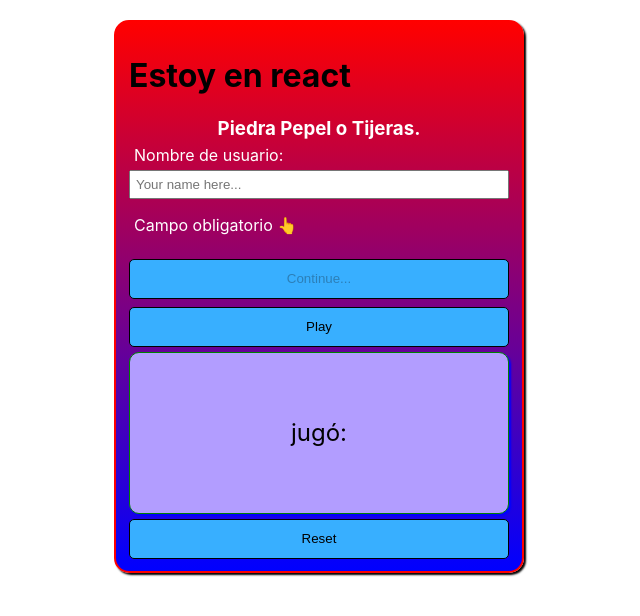
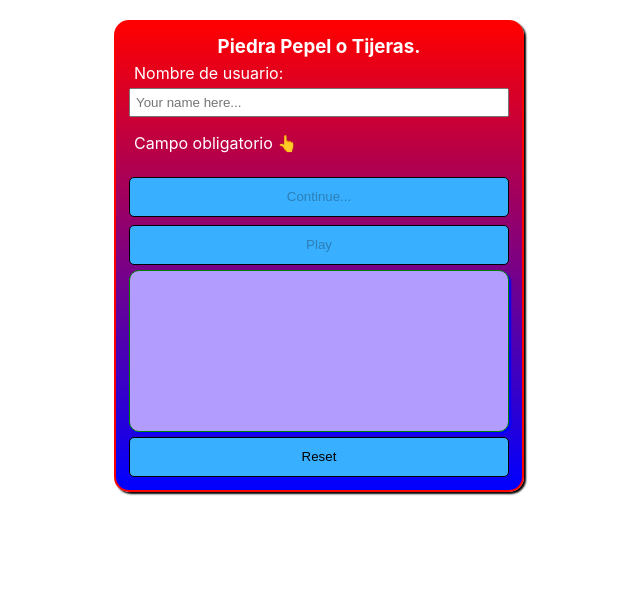
Before and after one commit to NumaTejeda/practico3, a React (Create React App) app: page / in a window 1280 px wide. Shown: the top 616 px of the page, without its empty margins (321-961 px from the left). Built offline with nearby package versions, Linux system fonts and the light colour scheme; the HTML template or start-up script is replaced by a standard one.

Commit message:
ahi te va juan

```diff
--- a/src/App.js
+++ b/src/App.js
@@ -13,8 +13,11 @@ function App(){
   const [display, setDisplay] = useState("none");
   const [mostrarBotonera, setMostrarBotonera] = useState(false)
   const [jugadaUsuario, setJugadaUsuario] = useState(null);
+  const [btnDisabled, setBtnDisabled] = useState(true);
+
+
+
   let playUser = (USER_PLAY) => {
-    console.log(USER_PLAY + " COMPONENTE ABUELO")
     setJugadaUsuario(USER_PLAY);
   }
   const reset = () => {
@@ -26,7 +29,6 @@ function App(){
 
   return (
     <div className='App'>
-      <h1>Estoy en react</h1>
       <Title />
       <Info
         setName={setName}
@@ -42,11 +44,15 @@ function App(){
         name={name}
         playUser={playUser}
         reset={reset}
+        setBtnDisabled={setBtnDisabled}
         />}
       <PlayMode
         name={name}
         reset={reset}
         jugadaUsuario={jugadaUsuario}
+        setMostrarBotonera={setMostrarBotonera}
+        setBtnDisabled={setBtnDisabled}
+        btnDisabled={btnDisabled}
         />
     </div>
   );
--- a/src/componentes/botonera/boton/boton.js
+++ b/src/componentes/botonera/boton/boton.js
@@ -5,7 +5,6 @@ function Boton(props){
     let USER_PLAY;
     const user_play = (boton) => {
         USER_PLAY = boton.id;
-        console.log(USER_PLAY + " COMPONENTE NIETO")
         return props.playUser(USER_PLAY);
     }
     return(
--- a/src/componentes/botonera/botonera.js
+++ b/src/componentes/botonera/botonera.js
@@ -2,30 +2,20 @@ import Boton from './boton/boton';
 import './boton/boton.css';
 import './botonera.css';
 import styled from 'styled-components';
-// import { useRef } from 'react';
 
 
 
 // queda por hacer: que se pinten las opciones al ser selecionadas
 function Botonera(props){
-    // const elementRef = useRef(null);
 
-    // const changeDisplay = () =>{
-    //     if(props.name !== ""){
-    //         document.getElementsByClassName("choise")[0].style.display = "flex";
-    //     }
-    //     else{
-    //         changeDisplay();
-    //     }
-    // }
     const handlePlayUser = (USER_PLAY) => {
-        console.log(USER_PLAY + " COMPONENTE PADRE")
         props.playUser(USER_PLAY);
+        props.setBtnDisabled(false);
     }
 
 
     return (
-        <div className='choise' /*ref={elementRef}*/>
+        <div className='choise'>
             <Boton
                 imagen='piedra.png'
                 altImagen='boton piedra'
--- a/src/componentes/playMode/play_mode.js
+++ b/src/componentes/playMode/play_mode.js
@@ -1,20 +1,74 @@
+import { useState } from 'react';
 import './play_mode.css';
 
+let PIEDRA = "piedra", PAPEL = "papel", TIJERA = "tijera";
+let OPCIONES = [PIEDRA, PAPEL, TIJERA];
+let SCORE_PC = 0;
+let SCORE_USUARIO = 0;
+let PC_PLAY;
+const POSIBLES_RESULTADOS = ["Empate!", "Ganaste!", "Gana la PC!"];
+
+function jugadaPC(){
+    PC_PLAY = OPCIONES[Math.floor(Math.random() * 3)];
+    return PC_PLAY;
+};
 
 function PlayMode(props){
+
+    const [textoResultado, setTextoResultado] = useState("");
+    const [textoScore, setTextoScore] = useState("");
+    const [ganador, setGanador] = useState("");
+
+    const borrarPantalla = () => {
+
+            setGanador("");
+            setTextoResultado("");
+            setTextoScore("");
+
+    }
+    function resultadosParciales(jugadaUsuario, jugadaPC){
+            if(jugadaUsuario === jugadaPC){return setTextoResultado(POSIBLES_RESULTADOS[0])}
+            else if(jugadaUsuario === PAPEL){
+                if(PC_PLAY === PIEDRA){SCORE_USUARIO += 1; return setTextoResultado(POSIBLES_RESULTADOS[1])}
+                if(PC_PLAY === TIJERA){SCORE_PC += 1;return setTextoResultado(POSIBLES_RESULTADOS[2])}
+            }
+            else if(jugadaUsuario === PIEDRA){
+                if(PC_PLAY === PAPEL){SCORE_PC += 1; return setTextoResultado(POSIBLES_RESULTADOS[2])}
+                if(PC_PLAY === TIJERA){SCORE_USUARIO += 1; return setTextoResultado(POSIBLES_RESULTADOS[1])}
+            }
+            else if(jugadaUsuario === TIJERA){
+                if(PC_PLAY === PIEDRA){SCORE_PC += 1; return setTextoResultado(POSIBLES_RESULTADOS[2])}
+                if(PC_PLAY === PAPEL){SCORE_PC += 1; return setTextoResultado(POSIBLES_RESULTADOS[1])}
+            }
+    }
+    const play = () => {
+        jugadaPC();
+        resultadosParciales(props.jugadaUsuario, PC_PLAY);
+        setTextoResultado(props.name + " jugó " + props.jugadaUsuario + ` y la pc ${PC_PLAY}`);
+        setTextoScore(SCORE_USUARIO + "///" + SCORE_PC)
+        if(SCORE_PC  === 3|| SCORE_USUARIO === 3){
+            setTextoResultado("Juego terminado")
+            props.setMostrarBotonera(false);
+            SCORE_PC = 0;
+            SCORE_USUARIO = 0;
+            props.setBtnDisabled(true);
+            if(SCORE_PC === 3){return setGanador(POSIBLES_RESULTADOS[2])}
+            else{return setGanador(POSIBLES_RESULTADOS[1])}
+        }
+    }
 
     return (
         <>
             <div>
-                <button id="play">
+                <button id="play" onClick={play} disabled={props.btnDisabled}>
                     Play
                 </button>
             </div>
             <div id="pantalla">
-                <p id="resultado">{props.name} jugó: {props.jugadaUsuario}</p>
+                <p id="resultado">{textoResultado}<br/>{textoScore}<br/>{ganador}</p>
             </div>
             <div className="hide">
-                <button className="reset" id="reset" onClick={props.reset}>
+                <button className="reset" id="reset" onClick={()=>{props.reset(); borrarPantalla()}}>
                     Reset
                 </button>
             </div>
```
